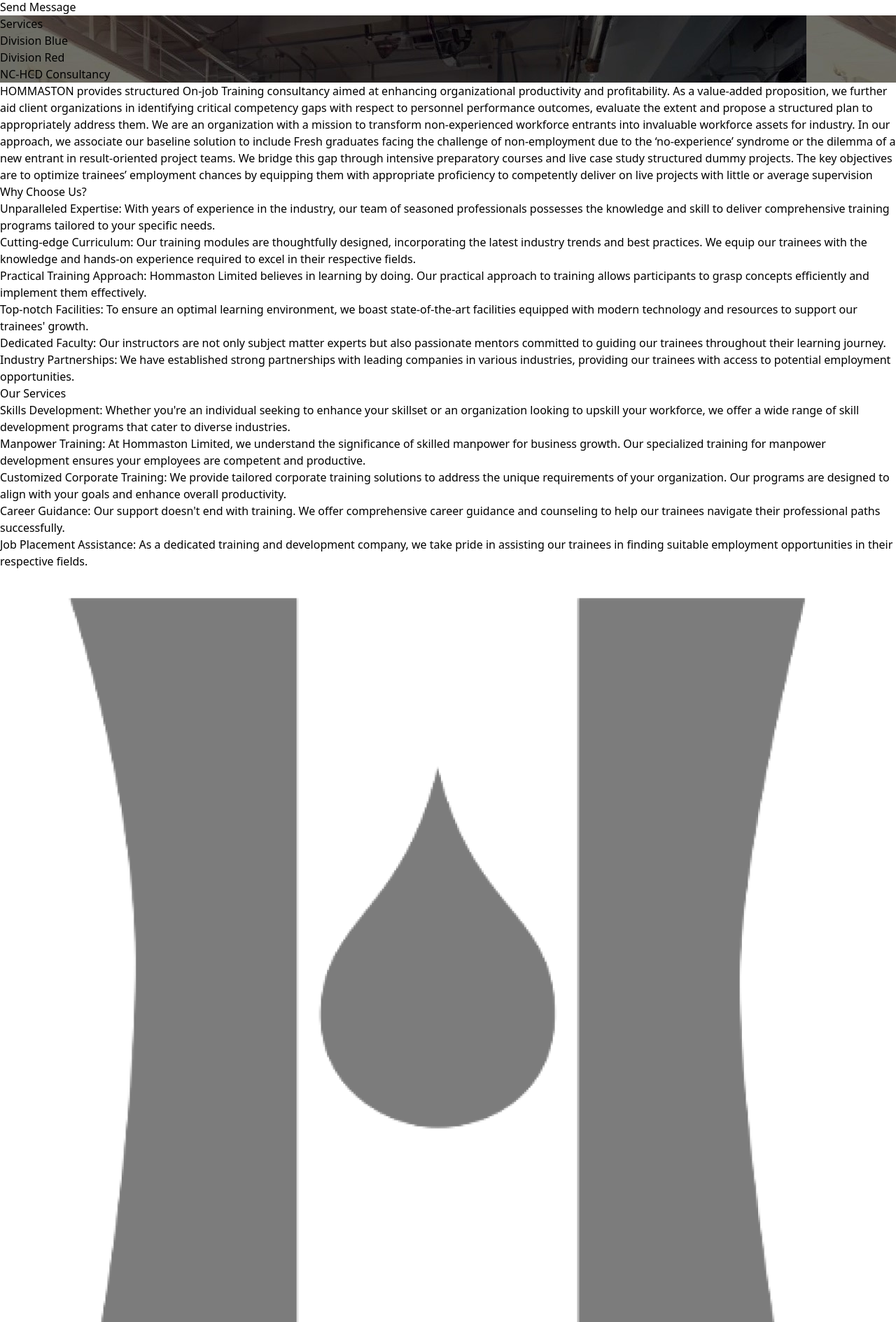
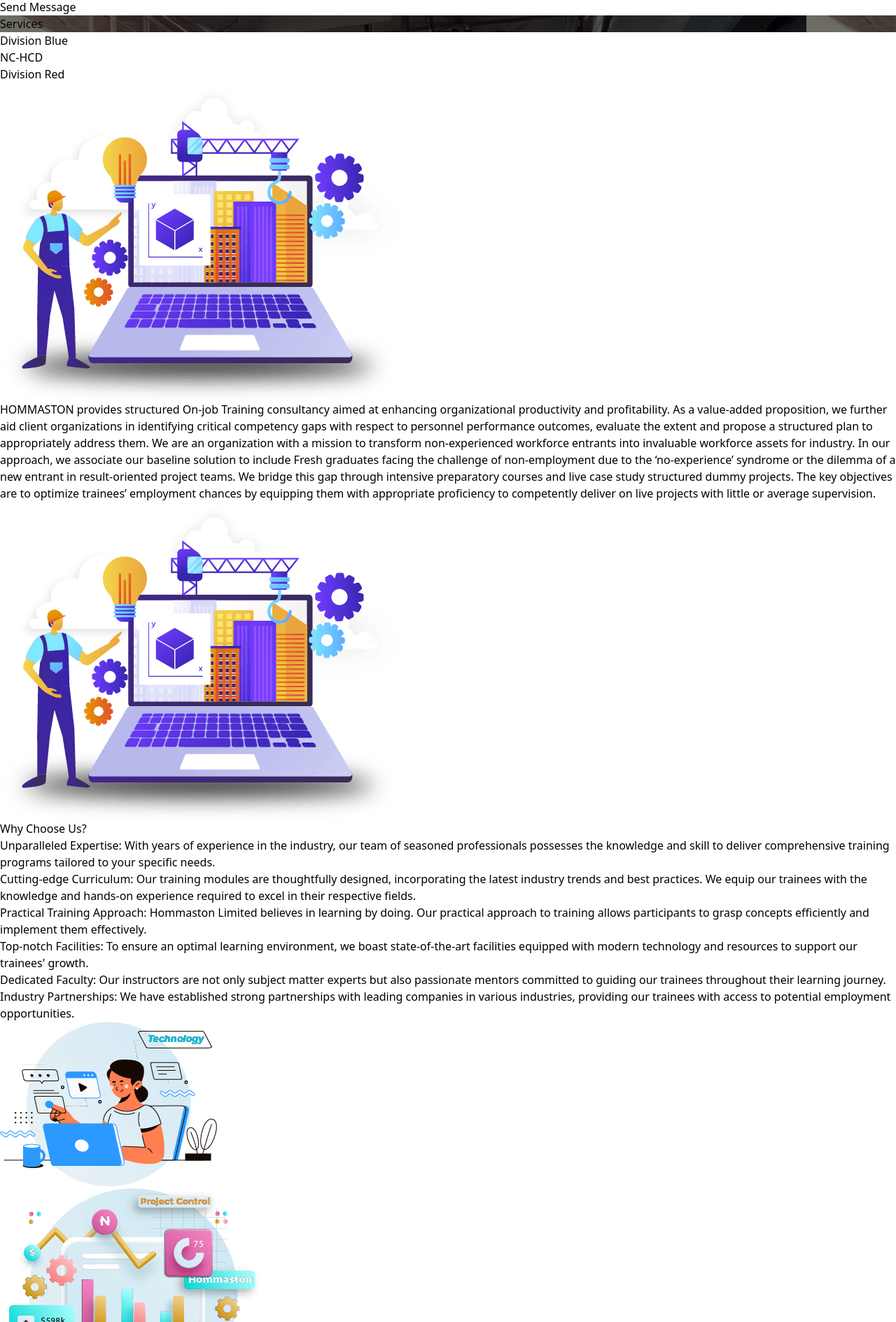
Before and after one commit to patrickashi/hommaston, a React (Create React App) app: page /Servicesp in a window 1280 px wide. Shown: the part 1711-3600 px from the top of the page at 70% size. Built offline with nearby package versions, Linux system fonts and the light colour scheme; the HTML template or start-up script is replaced by a standard one.

Commit message:
new
add new

```diff
--- a/src/components/Servicessecone.jsx
+++ b/src/components/Servicessecone.jsx
@@ -6,36 +6,15 @@
   return (
     <div className='font-Montserrat'>
         <div className='relative w-full h-[300px] bg-cover bg-center' style={{ backgroundImage: `url(${classroomedit})` }}>
-            {/* <img src={classroomedit} alt="" className='h-full w-full object-cover' /> */}
-            <div className='abosolute pt-10 2xl:px-[400px] xl:px-[400px] lg:px-[200px] mobile:px-20 rounded-md'>
-                <div className='text-4xl text-center bg-white/50 font-bold text-[#292D32] py-10 rounded-xl animate-pulse space-x-4'>Services</div>
-            </div>
 
-            <div className='absolute flex flex-row 2xl:gap-20 mobile:gap-3 items-center justify-center mt-6 2xl:ml-[200px]
-             mobile:ml-0 xl:ml-[150px] lg:ml-[100px] md:ml-[100px] sm:ml-[100px]'>
-                <div className='pt-2'>
-                    <Link to="/Hommastonbluep">
-                        <div className='2xl:text-3xl xl:text-3xl lg:text-3xl mobile:text-xs text-center bg-white 2xl:rounded-xl mobile:rounded-lg 2xl:py-4 2xl:px-16 mx-auto text-[#292D32]
-                        mobile:px-6 mobile:py-3 xl:rounded-xl lg:rounded-xl'>Division Blue</div>
-                    </Link>
-                </div>
-
-                <div className='pt-2'>
-                    <Link to="/Hommastonredp">
-                        <div className='2xl:text-3xl xl:text-3xl lg:text-3xl  mobile:text-xs text-center bg-white 2xl:rounded-xl mobile:rounded-lg 2xl:py-4 2xl:px-16 text-[#292D32]
-                        mobile:px-6 mobile:py-3 xl:rounded-xl lg:rounded-xl'>Division Red</div>
-                    </Link>
-                </div>
-
-                <div className='pt-2'>
-                    <Link to="/Nchcdp">
-                        <div className='2xl:text-3xl xl:text-3xl lg:text-3xl mobile:text-xs text-center bg-white 2xl:rounded-xl mobile:rounded-lg 2xl:py-4 2xl:px-16 text-[#292D32]
-                        mobile:px-1 mobile:py-3 xl:rounded-xl lg:rounded-xl'>NC-HCD Consultancy </div>
-                    </Link>
+                <div className='absolute 2xl:mt-[255px] mobile:mt-[262px] mx-auto border-2 flex justify-center
+                xl:mt-[255px] lg:mt-[255px] md:mt-[262px] sm:mt-[262px] items-center inset-x-0 bg-neutral-50/70
+                2xl:mx-20 mobile:mx-5 rounded-2xl shadow-md shadow-violet-400'>
+                    <h1 className='2xl:text-5xl xl:text-5xl lg:text-5xl mobile:text-3xl py-4 font-bold 2xl:text-gray-700
+                    mobile:text-gray-600  text-center rounded-full'>Services</h1>
                 </div>
 
 
-            </div>
         </div>
     </div>
   )
--- a/src/pages/Servicesp.jsx
+++ b/src/pages/Servicesp.jsx
@@ -1,16 +1,57 @@
 import React from 'react'
 import Servicessecone from '../components/Servicessecone';
 import Footer from '../components/Footer';
+import { Link } from "react-router-dom";
+
+import seconepng3 from "../assets/seconepng3.png";
+import seconepng2 from "../assets/seconepng2.png";
+import seconepng1 from "../assets/seconepng1.png";
 
 const Servicesp = () => {
   return (
     <div className=' h-screen font-Montserrat'>
         <Servicessecone />
 
-        <div className='2xl:mx-40 xl:mx-40 lg:mx-20 md:mx-10 sm:mx-8 mobile:mx-4 py-10
+        <div className='2xl:mx-40 xl:mx-40 lg:mx-20 md:mx-10 sm:mx-8 mobile:mx-4 pt-20  pb-10
         text-justify'>
+{/*
+          <div className='mb-10 text-center'>
+            <p className=''>
+              Explore Now
+            </p>
+          </div> */}
 
-          <div>
+          <div className='flex justify-center gap-4 mb-14'>
+                <div className='pt-2'>
+                    <Link to="/Hommastonbluep">
+                        <div className='2xl:text-3xl xl:text-3xl lg:text-3xl  md:text-lg  mobile:text-lg text-center bg-blue-500 2xl:rounded-xl mobile:rounded-lg 2xl:py-4 2xl:px-16 mx-auto text-white
+                        mobile:px-6 mobile:py-3 xl:rounded-xl lg:rounded-xl border hover:scale-105 duration-200'>Division Blue</div>
+                    </Link>
+                </div>
+
+                <div className='pt-2'>
+                    <Link to="/Nchcdp">
+                        <div className='2xl:text-3xl xl:text-3xl lg:text-3xl  md:text-lg  mobile:text-lg text-center bg-black 2xl:rounded-xl mobile:rounded-lg 2xl:py-4 2xl:px-16 text-white
+                        mobile:px-1 mobile:py-3 xl:rounded-xl lg:rounded-xl border hover:scale-105 duration-200'>NC-HCD</div>
+                    </Link>
+                </div>
+
+                <div className='pt-2 '>
+                    <Link to="/Hommastonredp">
+                        <div className='2xl:text-3xl xl:text-3xl lg:text-3xl md:text-lg  mobile:text-lg text-center bg-red-500 2xl:rounded-xl mobile:rounded-lg 2xl:py-4 2xl:px-16 text-white
+                        mobile:px-6 mobile:py-3 xl:rounded-xl lg:rounded-xl border hover:scale-105 duration-200'>Division Red</div>
+                    </Link>
+                </div>
+
+          </div>
+
+          <div className='mobile:grid md:grid-cols-2 lg:grid-cols-2 xl:grid-cols-2 2xl:grid-cols-2 items-center'>
+
+              <div className='flex items-center justify-center mobile:hidden md:block lg:block xl:block 2xl:block'>
+                <img src={seconepng3} alt="img" className='' />
+              </div>
+
+              <div className='flex items-center'>
                 <p>
                   HOMMASTON provides structured On-job Training consultancy aimed at enhancing organizational productivity
                   and profitability. As a value-added proposition, we further aid client organizations in identifying critical
@@ -21,11 +62,19 @@
                   of a new entrant in result-oriented project teams. We bridge this gap through intensive preparatory courses
                   and live case study structured dummy projects. The key objectives are to optimize trainees’ employment
                   chances by equipping them with appropriate proficiency to competently deliver on live projects with little
-              or average supervision
+                  or average supervision.
                 </p>
             </div>
 
-          <div className='py-8'>
+            <div className='flex items-center justify-center mobile:block md:hidden lg:hidden xl:hidden 2xl:hidden'>
+              <img src={seconepng3} alt="img" />
+            </div>
+
+          </div>
+
+          <div className='mobile:grid 2xl:grid-cols-2 xl:grid-cols-2 lg:grid-cols-2 md:grid-cols-2'>
+
+            <div className='py-8 items-center'>
               <h1 className='font-bold text-2xl 2xl:text-center xl:text-center lg:text-center md:text-center sm:text-left mobile:text-left mb-4'>Why Choose Us?</h1>
 
               <p>
@@ -55,6 +104,18 @@
               </p>
             </div>
 
+            <div className='flex items-center justify-center'>
+              <img src={seconepng2} alt="img" />
+            </div>
+
+          </div>
+
+          <div className='mobile:grid 2xl:grid-cols-2 xl:grid-cols-2 lg:grid-cols-2 md:grid-cols-2 items-center'>
+
+              <div className='flex items-center justify-center mobile:hidden md:block lg:block xl:block 2xl:block '>
+                <img src={seconepng1} alt="img" />
+              </div>
+
               <div>
                 <h1 className='font-bold text-2xl 2xl:text-center xl:text-center lg:text-center md:text-center sm:text-left mobile:text-left mb-4'>Our Services</h1>
 
@@ -82,8 +143,14 @@
                   our trainees in finding suitable employment opportunities in their respective fields.
                 </p>
               </div>
+          </div>
+
+          <div className='flex items-center justify-center mobile:block md:hidden lg:hidden xl:hidden 2xl:hidden '>
+              <img src={seconepng1} alt="img"  />
+          </div>
 
         </div>
+
 
         <Footer />
     </div>
```
Lines whose indentation alone changed are shown as unchanged.
